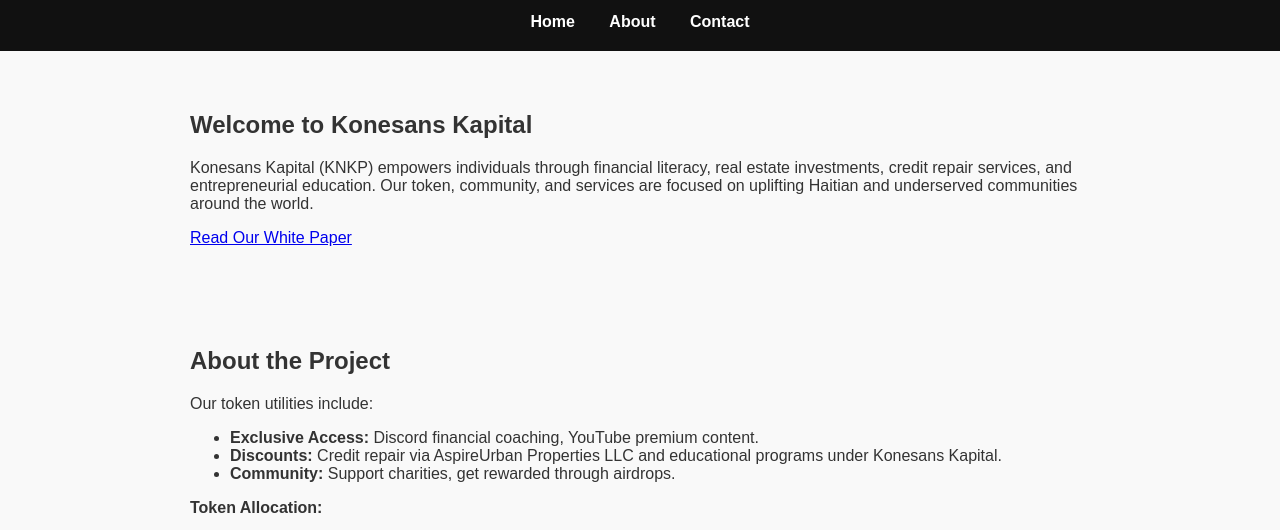
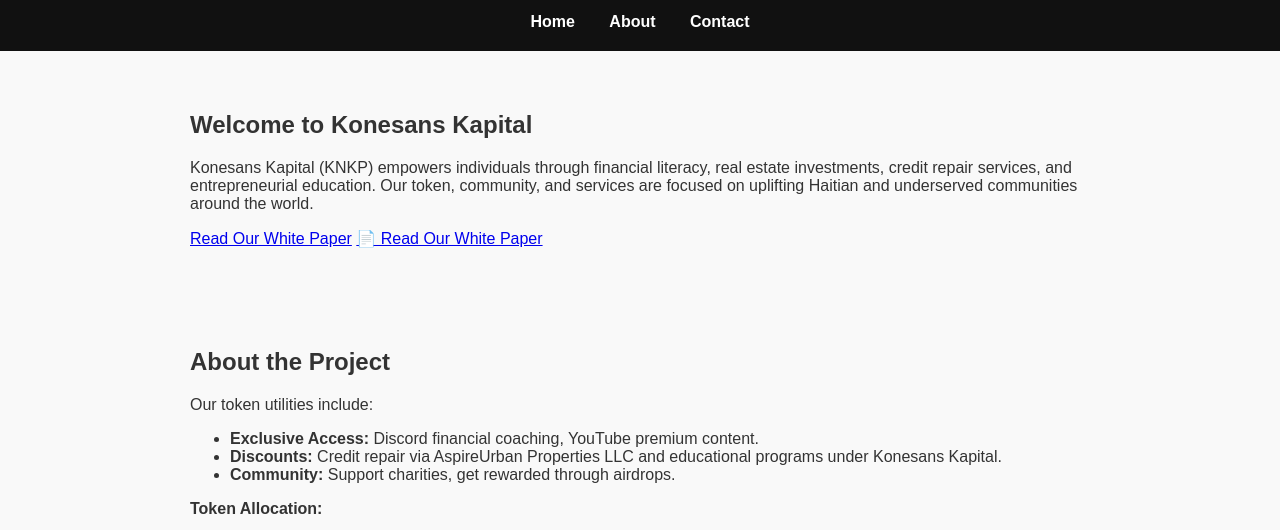
Before and after one commit to KonesansKapital509/Konesans-Kapital, a plain HTML site: page index.html in a window 1280 px wide. Shown: the part 226-756 px from the top of the page. Drawn offline with Linux system fonts and the light colour scheme.

Commit message:
Update index.html

```diff
--- a/index.html
+++ b/index.html
@@ -75,7 +75,10 @@
         <h2>Welcome to Konesans Kapital</h2>
         <p>Konesans Kapital (KNKP) empowers individuals through financial literacy, real estate investments, credit repair services, and entrepreneurial education. Our token, community, and services are focused on uplifting Haitian and underserved communities around the world.</p>
 <a href="Konesans_Kapital_Whitepaper.pdf" target="_blank">Read Our White Paper</a>
-    </section>
+ <a href="https://drive.google.com/file/d/1TlPNak758dw-HKhM7UJPxt0gkGmiRedV/view?usp=sharing" target="_blank">
+  📄 Read Our White Paper
+</a>
+   </section>
 
     <section id="about">
         <h2>About the Project</h2>
```
